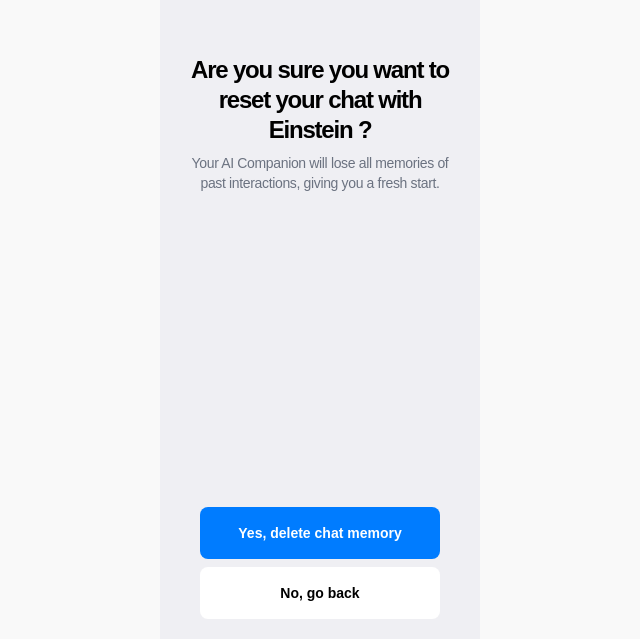
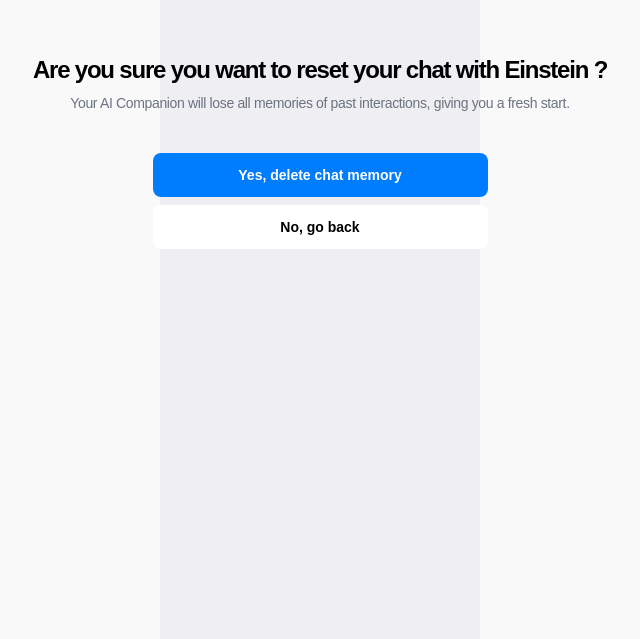
Before and after one commit to sda34495/companion-tele-app, a Next.js app: page /reset in a window 1280 px wide. Shown: the part 161-800 px from the top of the page, without its empty margins (320-960 px from the left). Built offline with nearby package versions, Linux system fonts and the light colour scheme.

Commit message:
fix: buttons position in resetchat page

```diff
--- a/app/reset/components/ResetChatPrompt.tsx
+++ b/app/reset/components/ResetChatPrompt.tsx
@@ -4,7 +4,7 @@ import React from "react";
 
 const ResetChatPrompt: React.FC = () => {
   return (
-      <div className="bg-[#efeff3] w-full relative sm:max-w-xs mx-auto rounded-t-2xl flex-grow">
+      <div className="bg-[#efeff3] w-full sm:max-w-xs mx-auto rounded-t-2xl flex-grow">
 
         <div className="bg-[#efeff3] w-full  p-6 ">
           <div className="flex flex-col absolute top-52 right-0 left-0 px-2 items-center">
@@ -17,25 +17,27 @@ const ResetChatPrompt: React.FC = () => {
               <p className="text-gray-500 tracking-tight px-3 mt-2 text-sm">
               Your AI Companion will lose all memories of past interactions, giving you a fresh start.
               </p>
+
+
             </div>
 
 
 
 
-
-
-          </div>
           <Link href='./success'>
-            <button className="w-3/4 mx-auto bg-[#007cff] absolute bottom-20 right-0 left-0 text-white py-4 rounded-lg text-sm font-semibold ">
+            <button className="w-[335px] mx-auto  bg-[#007cff]  text-white py-3   rounded-lg text-sm font-semibold">
             Yes, delete chat memory
             </button>
           </Link>
 
+
             <Link href='/'>
-            <button className="w-3/4 mx-auto absolute bottom-5 right-0 left-0 bg-white text-black py-4 rounded-lg text-sm font-semibold ">
+            <button className="w-[335px] mx-auto mt-2 bg-white text-black py-3 rounded-lg text-sm font-semibold ">
            No, go back
             </button>
             </Link>
+          </div>
+
         </div>
       </div>
   );
--- a/app/reset/components/ResetChatSuccess.tsx
+++ b/app/reset/components/ResetChatSuccess.tsx
@@ -24,16 +24,16 @@ const ResetChatSuccess: React.FC = () => {
 
 
 
-          </div>
-            <button className="w-3/4 mx-auto bg-[#007cff] absolute bottom-20 right-0 left-0 text-white py-4 rounded-lg text-sm font-semibold  ">
+            <button className="w-[335px] mx-auto  bg-[#007cff]  text-white py-3   rounded-lg text-sm font-semibold ">
             Open Chat
             </button>
 
             <Link href='./explore'>
-            <button className="w-3/4 mx-auto absolute bottom-5 right-0 left-0 bg-white text-black py-4 rounded-lg text-sm font-semibold  ">
+            <button className="w-[335px] mx-auto  mt-2 bg-white  text-black py-3   rounded-lg text-sm font-semibold ">
             Explore more AI Characters
             </button>
             </Link>
+          </div>
         </div>
       </div>
   );
```
